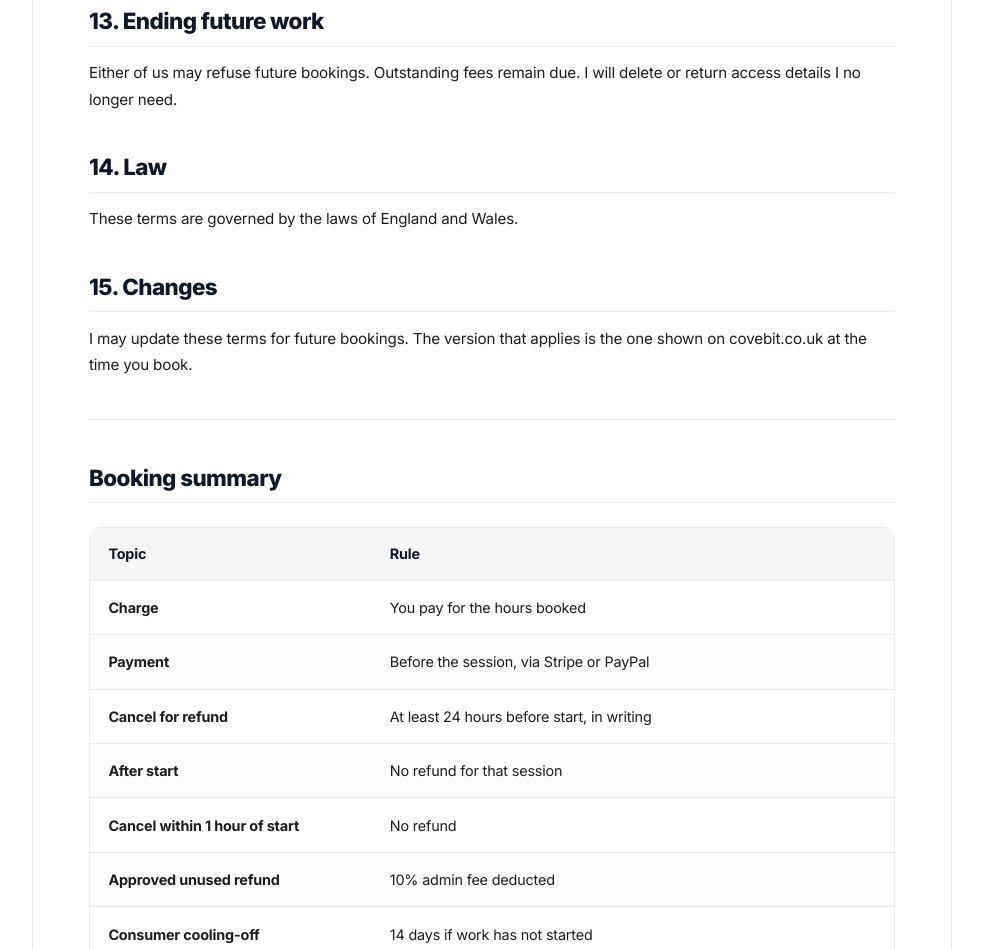
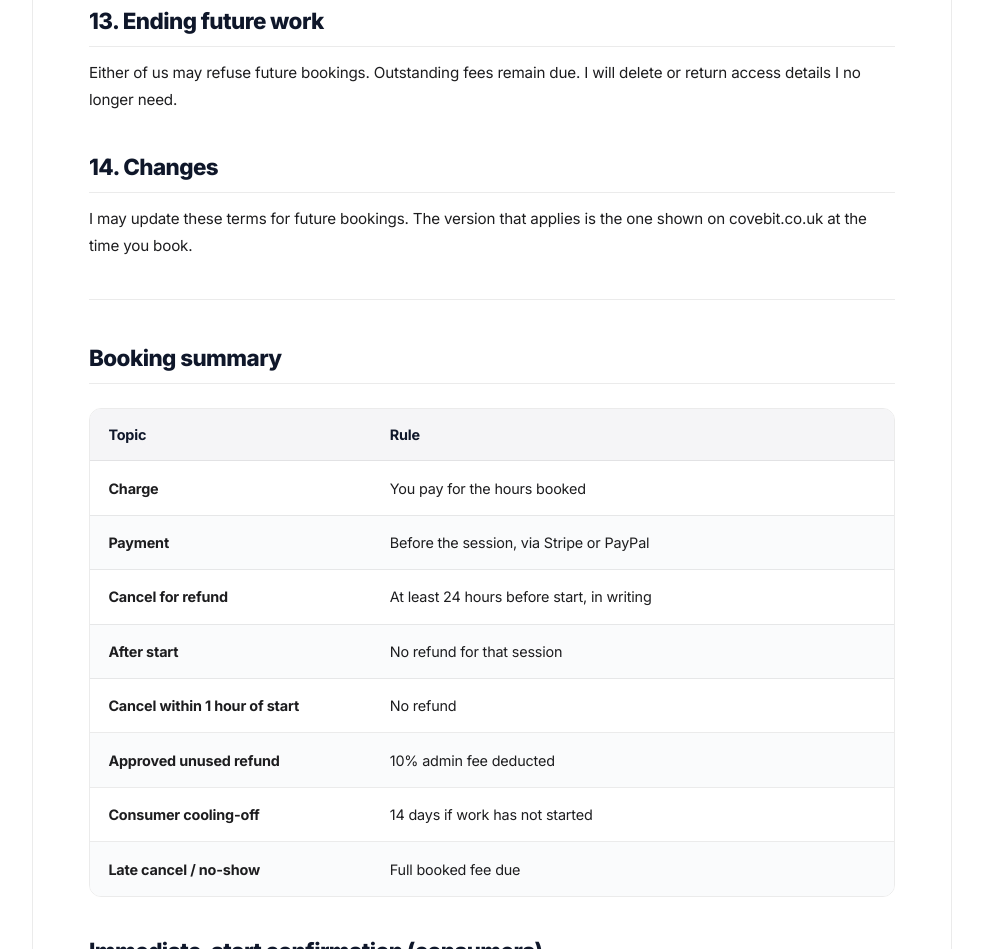
Before and after one commit to dmfortuner-stack/covebit, a website: page terms.html in a window 1280 px wide. Shown: the part 4809-5758 px from the top of the page, without its empty margins (148-1131 px from the left). Drawn offline with Linux system fonts and the light colour scheme.

Commit message:
chore(terms): remove point 14 (Law) completely

```diff
--- a/terms.html
+++ b/terms.html
@@ -311,12 +311,7 @@
             Either of us may refuse future bookings. Outstanding fees remain due. I will delete or return access details I no longer need.
           </p>
 
-          <h2>14. Law</h2>
-          <p>
-            These terms are governed by the laws of England and Wales.
-          </p>
-
-          <h2>15. Changes</h2>
+          <h2>14. Changes</h2>
           <p>
             I may update these terms for future bookings. The version that applies is the one shown on covebit.co.uk at the time you book.
           </p>
```
